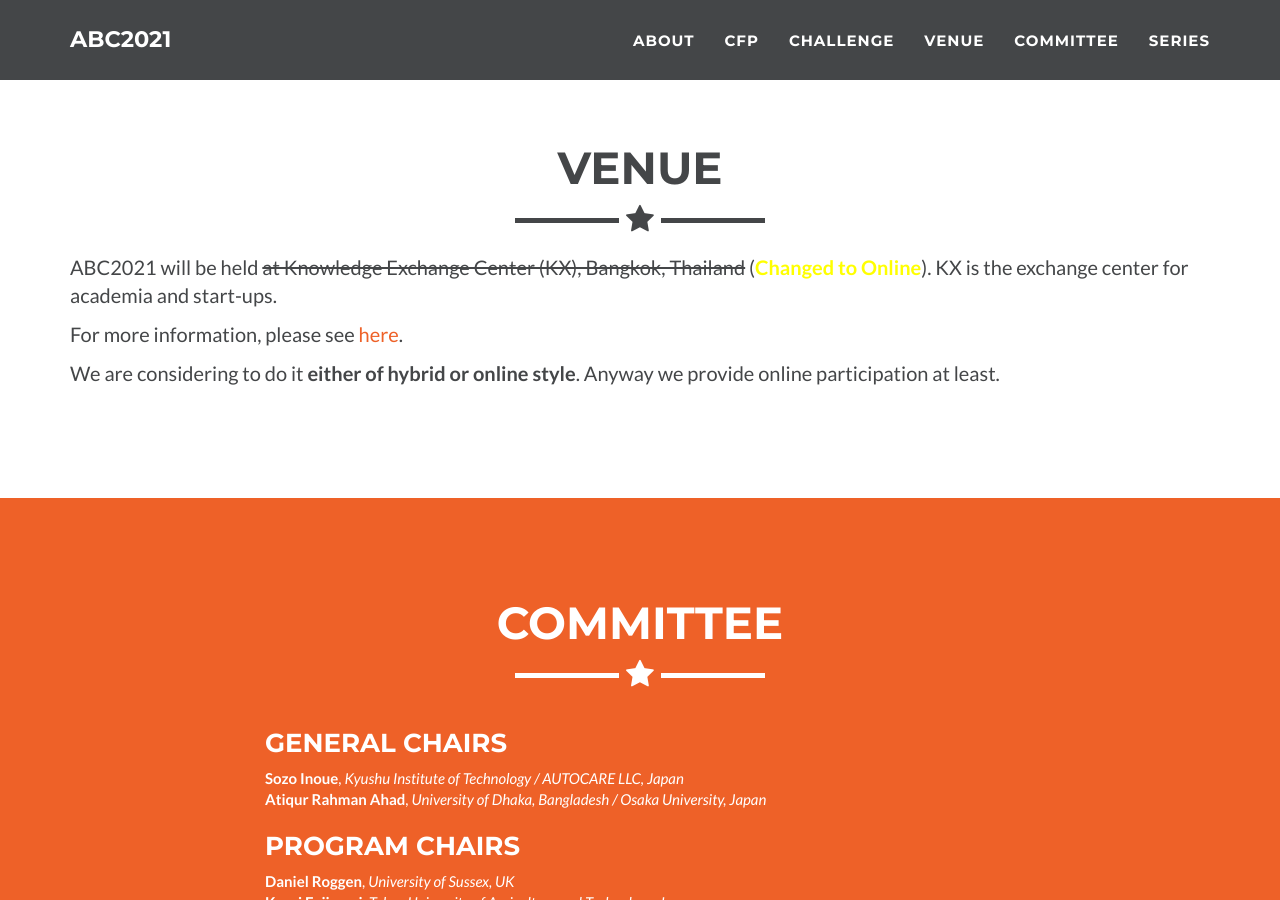
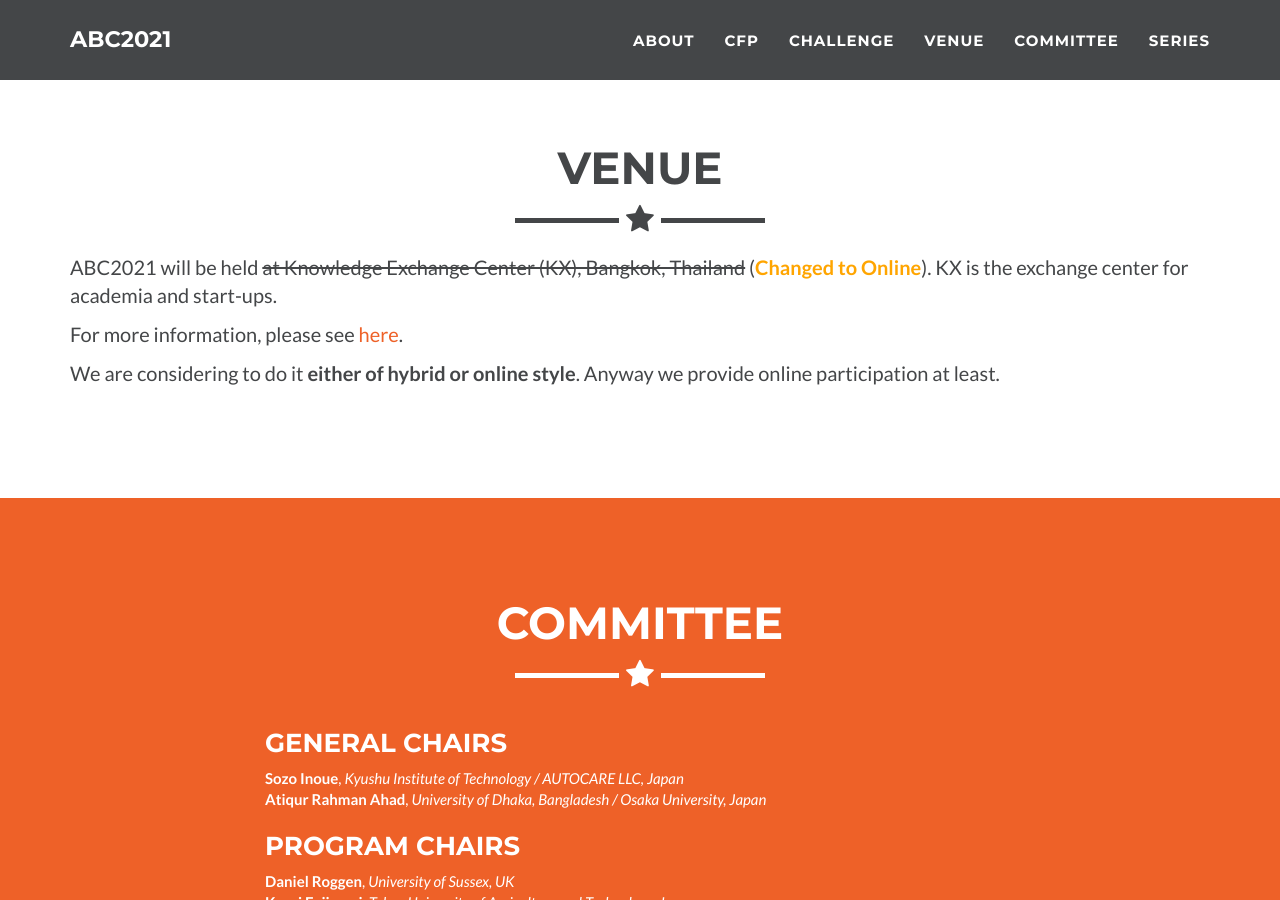
Before and after one commit to abc-research/abc-research.github.io, a Jekyll site: the page built from index.html, in a window 1280 px wide and 900 px high, scrolled down 3204 px. Built offline with Jekyll 4.4.1, drawn with Linux system fonts in a browser that asks for light colours.

Commit message:
Update _config.yml

```diff
--- a/_config.yml
+++ b/_config.yml
@@ -283,7 +283,7 @@ cfp:
   template_url: https://ja.overleaf.com/latex/templates/template-for-authors-to-a-springer-contributed-volume/bbfkkmdbdtcy
 
 venue:
-  - text: ABC2021 will be held <strike>at Knowledge Exchange Center (KX), Bangkok, Thailand</strike> (<b style="color:yellow">Changed to Online</b>). KX is the exchange center for academia and start-ups.
+  - text: ABC2021 will be held <strike>at Knowledge Exchange Center (KX), Bangkok, Thailand</strike> (<b style="color:orange">Changed to Online</b>). KX is the exchange center for academia and start-ups.
   - text: For more information, please see <a href="https://www.kxinnovation.com/en">here</a>.
   - text: We are considering to do it <b>either of hybrid or online style</b>. Anyway we provide online participation at least.
 #  - text: <div class="movie-wrap"><iframe width="700" height="485" src="https://www.youtube.com/embed/8ZYPX7xI7ZE?list=PLP-mfYAs9cGw5kQfBfNCKbralx3a5xSoi" frameborder="0" allow="accelerometer; autoplay; encrypted-media; gyroscope; picture-in-picture" allowfullscreen></iframe></div>
```
